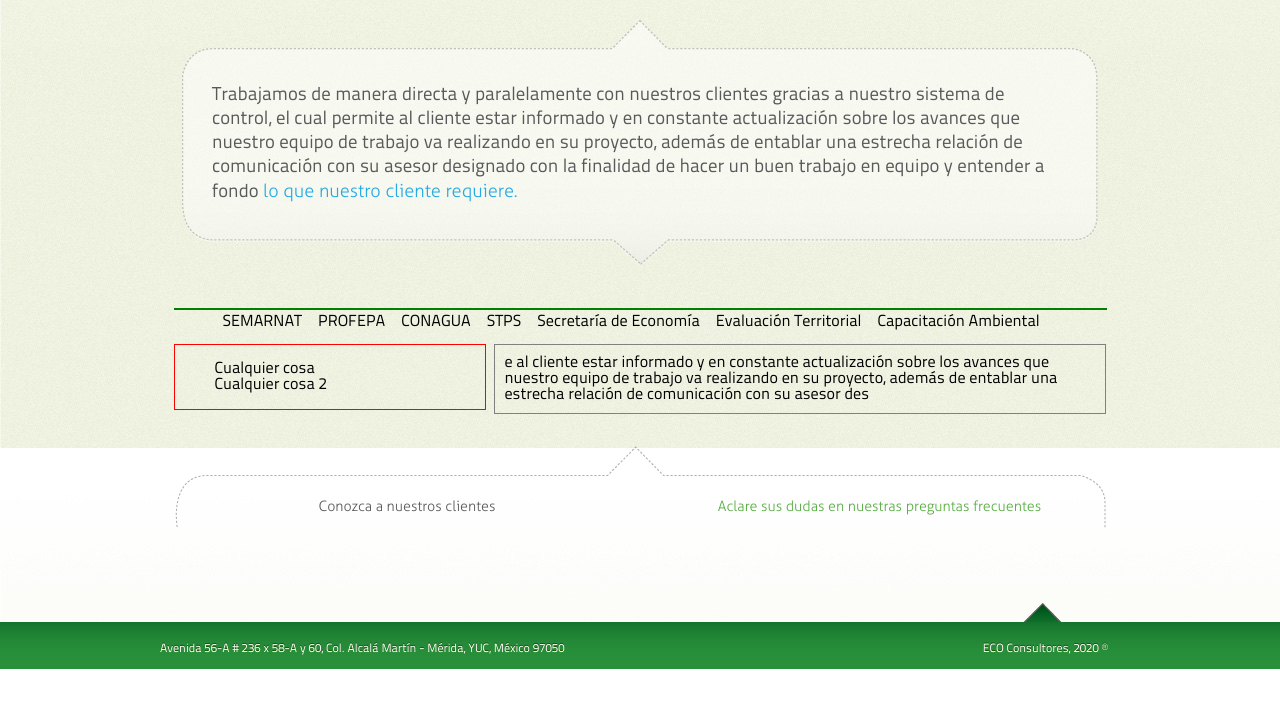
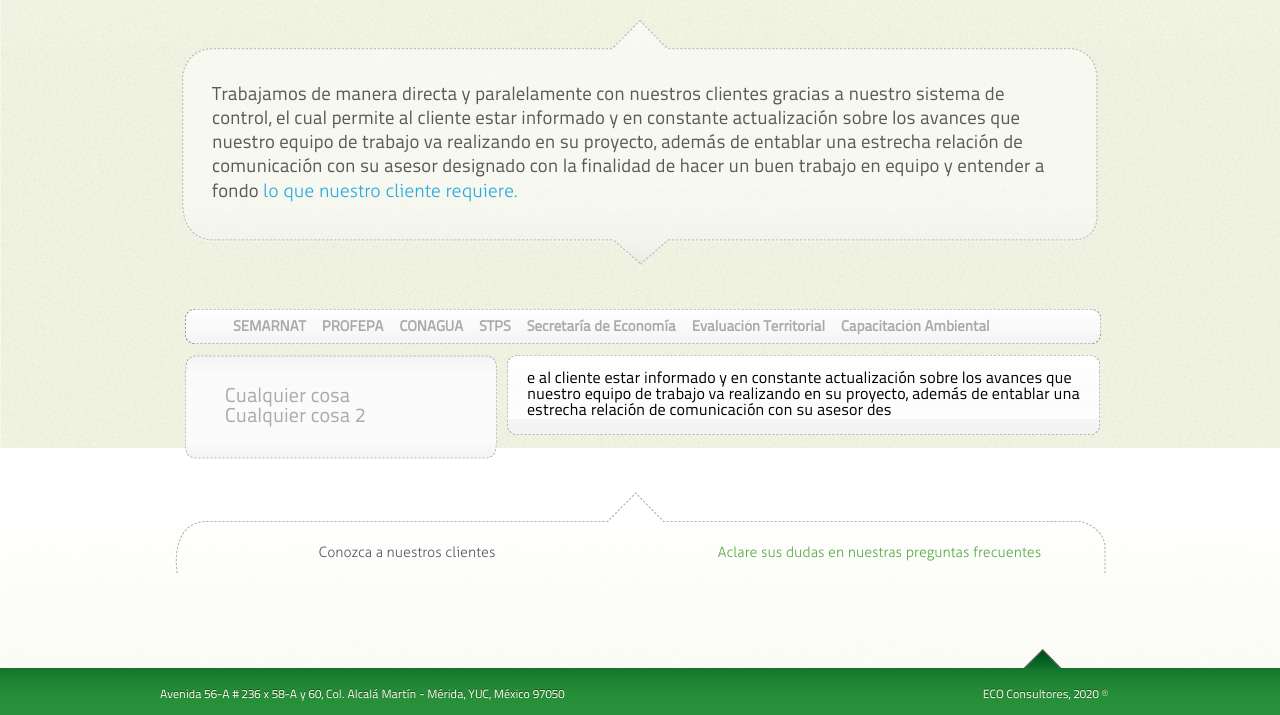
Before and after one commit to julsdelatierra/ecoproject, a Django app: template templates/servicios.html in a window 1280 px wide. Shown: the part 544-1259 px from the top of the page. Before the commit the page ends 1213 px from the top, so only its background shows below. Run offline with Django 3.2, Linux system fonts and the light colour scheme; the template is opened without the code that fills it: most values are stand-ins (such as "Sample title", 1, 10 or a date in 2020).

Commit message:
cambios e imagenes nuevas para servicios y correcion contacto

```diff
--- a/media/css/estilo.css
+++ b/media/css/estilo.css
@@ -223,12 +223,20 @@ li.project_button{list-style:none; margin:25px 25px; float:left; cursor:pointer;
 .globe_services_bottom #right_link .link_bottom a{color:#56AC41; font-family: 'AllerLightRegular', sans-serif;}
 
 
-#services_container{width:931px; height:50px;  no-repeat bottom; margin:25px auto;}
+#services_container{width:916px;  margin:25px;}
+#process_container{
+width:916px; height:36px;
+background:#099;
+background:url(/medios/img/back_menu_services.png) no-repeat;
+}
 
 #process{
-outline:1px solid green;
 margin-top:10px auto;
+padding-top:6px;
 }
+
+#process a{color:#AAAAAA; text-decoration:none; font-weight:bolder; font-size:11pt;}
+#process a:hover{color:#27AAE1; text-decoration:underline;}
 
 #process li{
 display:inline;
@@ -241,18 +249,51 @@ list-style-type:none;
 }
 
 #actions_container{
-width:310px;
+width:312px;
 float:left;
-outline:1px solid red;
 margin-top:10px;
+}
+#actions_container #top{
+width:312px; height:16px;
+float:left;
+background:url(/medios/img/services_actions_menu_top.png) no-repeat;
+}
+#actions_container #middle{
+width:312px;
+float:left;
+background:url(/medios/img/services_actions_menu_middle.png) repeat-y;
+}
+
+#actions_container #middle a{color:#AAAAAA; text-decoration:none; font-size:15pt;}
+#actions_container #middle a:hover{color:#27AAE1;}
+
+#actions_container #bottom{
+width:312px; height:16px;
+float:left;
+background:url(/medios/img/services_actions_menu_bottom.png) no-repeat;
 }
 
 #actions_content{
-outline:1px solid gray;
-width:590px;
+width:593px;
 margin:10px 0 0 10px;
-padding:10px;
 float:left;
+}
+
+#actions_content #top{
+width:593px; height:16px;
+float:left;
+background:url(/medios/img/services_actions_content_top.png) no-repeat;
+}
+#actions_content #middle{
+width:553px;
+float:left;
+padding:0 20px;
+background:url(/medios/img/services_actions_content_middle.png) repeat-y;
+}
+#actions_content #bottom{
+width:593px; height:16px;
+float:left;
+background:url(/medios/img/services_actions_content_bottom.png) no-repeat bottom;
 }
 
 /*----------------------------- /SERVICIOS ---------------------------------------*/
@@ -299,8 +340,8 @@ float:left;
 #globe_contact_form table{margin:52px 0 0 21px;}
 #globe_contact_form input{width:277px; height:27px; background:url(/medios/img/input_contacto_bg.png) no-repeat; border:none; color:#A3A2A2; padding:5px 0 5px 15px; font-size:11pt; font-family: 'AllerLightRegular', sans-serif;}
 #globe_contact_form textarea{width:869px; height:134px; background:url(/medios/img/textarea_contacto_bg.png) no-repeat; color:#A3A2A2; border:none; padding:5px 0 5px 15px; font-size:11pt; resize:none; font-family: 'AllerLightRegular', sans-serif; overflow:auto;}
-#globe_contact_form input[type=submit]{background:url(/medios/img/send_button.png) no-repeat; border:none; width:101px; height:25px; color:#FFF; font-size:11pt; outline:none; font-family: 'AllerLightRegular', sans-serif; padding:0; margin-right:12px;}
-#globe_contact_form input[type=submit]:hover{background:url(/medios/img/send_button_over.png) no-repeat; border:none; outline:none;}
+#globe_contact_form input[type=button]{background:url(/medios/img/send_button.png) no-repeat; border:none; width:101px; height:25px; color:#FFF; font-size:11pt; outline:none; font-family: 'AllerLightRegular', sans-serif; padding:0; margin-right:12px;}
+#globe_contact_form input[type=button]:hover{background:url(/medios/img/send_button_over.png) no-repeat; border:none; outline:none;}
 
 #contact_data{width:872px; height:137px; margin:0px auto; margin-top:35px; padding-bottom:50px;}
 #contact_data #data b{font-weight:bolder;}
--- a/templates/servicios.html
+++ b/templates/servicios.html
@@ -28,24 +28,36 @@
 </div>
 
 <div id="services_container">
-		<ul id="process">
-			<li id="1">SEMARNAT</li>
-			<li id="2">PROFEPA</li>
-			<li id="3">CONAGUA</li>
-			<li id="4">STPS</li>
-			<li id="5">Secretaría de Economía</li>
-			<li id="6">Evaluación Territorial</li>
-			<li id="7">Capacitación Ambiental</li>
-		</ul>
+	<div id="process_container">
+			<ul id="process">
+				<li id="1"><a href="#">SEMARNAT</a></li>
+				<li id="2"><a href="#">PROFEPA</a></li>
+				<li id="3"><a href="#">CONAGUA</a></li>
+				<li id="4"><a href="#">STPS</a></li>
+				<li id="5"><a href="#">Secretaría de Economía</a></li>
+				<li id="6"><a href="#">Evaluación Territorial</a></li>
+				<li id="7"><a href="#">Capacitación Ambiental</a></li>
+			</ul>
+	</div>
 
 	<div id="actions_container">
-		<ul id="actions">
-			<li>Cualquier cosa</li>
-			<li>Cualquier cosa 2</li>
-		</ul>
+		<div id="top"></div>
+			<div id="middle">
+        		<ul id="actions">
+					<li><a href="#">Cualquier cosa</a></li>
+					<li><a href="#">Cualquier cosa 2</a></li>
+				</ul>
+        	</div>
+    	<div id="bottom"></div>
 	</div>
 
-	<div id="actions_content">e al cliente estar informado y en constante actualización sobre los avances que nuestro equipo de trabajo va realizando en su proyecto, además de entablar una estrecha relación de comunicación con su asesor des
+	<div id="actions_content">
+    	<div id="top"></div>
+
+    		<div id="middle">  e al cliente estar informado y en constante actualización sobre los avances que nuestro equipo de trabajo va realizando en su proyecto, además de entablar una estrecha relación de comunicación con su asesor des
+    		</div>
+    <div id="bottom"></div>
+
 </div>
 
 </div>
```
Also changed, not shown: media/img/back_menu_services.png (added), media/img/services_actions_content_bottom.png (added), media/img/services_actions_content_middle.png (added), media/img/services_actions_content_top.png (added), media/img/services_actions_menu_bottom.png (added), media/img/services_actions_menu_middle.png (added), media/img/services_actions_menu_top.png (added), 8 other files.
